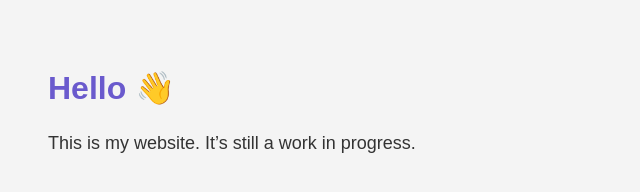
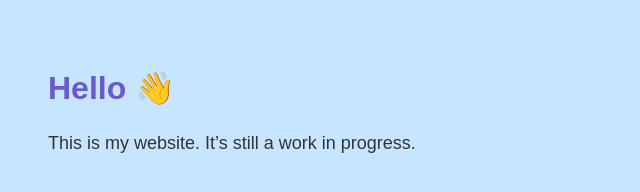
Before and after one commit to vawinkler/vawinkler.github.io, a plain HTML site: page index.html in a window 1280 px wide. Shown: the whole page, without its empty margins (0-640 px from the left). Drawn offline with Linux system fonts and the light colour scheme.

Commit message:
Update index.html

```diff
--- a/index.html
+++ b/index.html
@@ -5,7 +5,7 @@
 
     <style>
       body {
-        background-color: #f4f4f4;
+        background-color: #c7e5ff;
         font-family: Arial, sans-serif;
         color: #333;
         padding: 40px;
```
